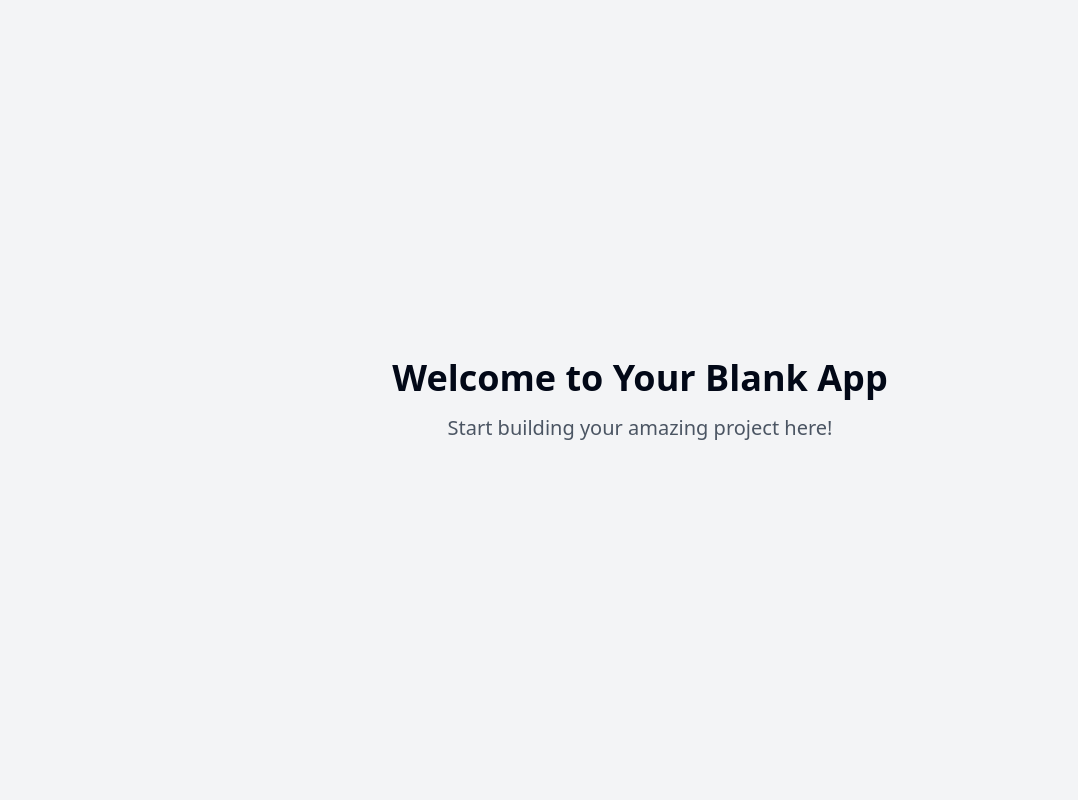
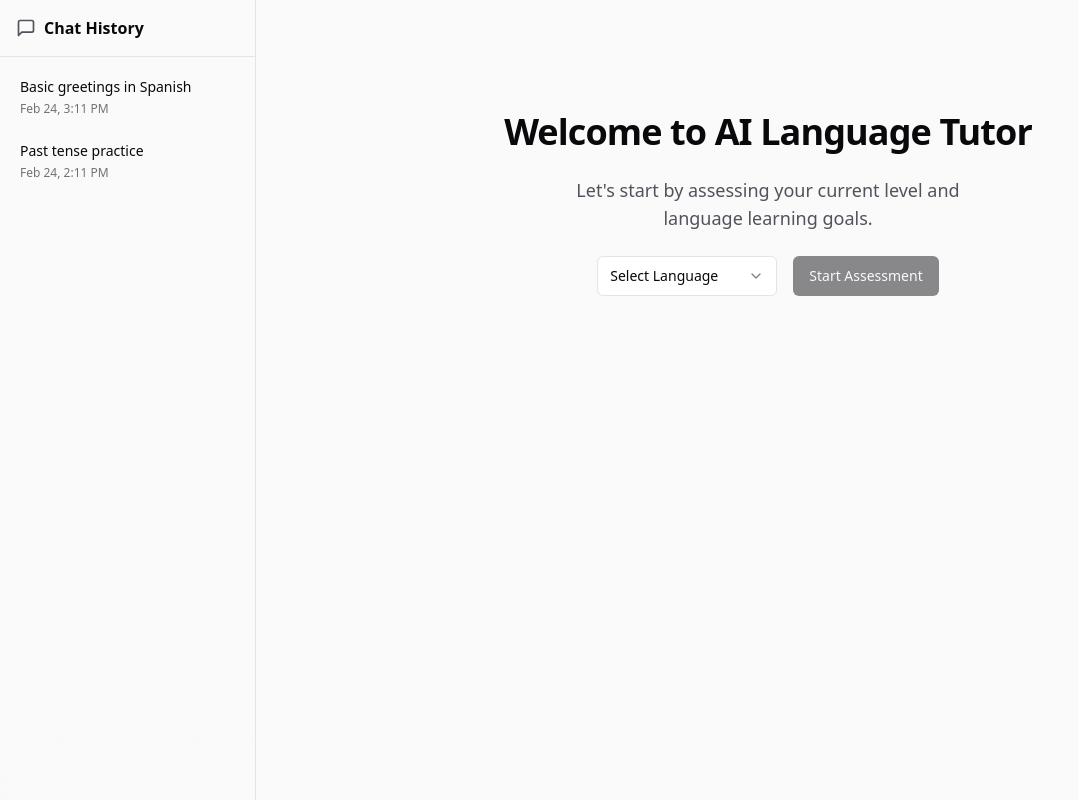
Before and after one commit to yuvraj648/speakwise-tutor, a React (Vite) app: page / in a window 1280 px wide. Shown: the whole page, without its empty margins (0-1078 px from the left). Built offline with nearby package versions, Linux system fonts and the light colour scheme.

Commit message:
Implement language learning assistant
This commit implements a language learning assistant application featuring real-time voice and text conversations with an AI,  AI-based tutorials, and free-form conversation practice.  The application will utilize the Gemini API and include a history panel.

```diff
--- /dev/null
+++ b/src/components/chat-history-sidebar.tsx
@@ -0,0 +1,44 @@
+
+import { ScrollArea } from "@/components/ui/scroll-area";
+import { Separator } from "@/components/ui/separator";
+import { format } from "date-fns";
+import { MessageSquare } from "lucide-react";
+
+interface ChatHistoryItem {
+  id: string;
+  timestamp: Date;
+  preview: string;
+}
+
+interface ChatHistorySidebarProps {
+  history: ChatHistoryItem[];
+  onSelectChat: (id: string) => void;
+}
+
+export function ChatHistorySidebar({ history, onSelectChat }: ChatHistorySidebarProps) {
+  return (
+    <aside className="w-64 border-r bg-zinc-50/40 backdrop-blur-xl">
+      <div className="p-4 flex items-center gap-2">
+        <MessageSquare className="w-5 h-5 text-zinc-600" />
+        <h2 className="font-semibold">Chat History</h2>
+      </div>
+      <Separator />
+      <ScrollArea className="h-[calc(100vh-5rem)]">
+        <div className="p-2">
+          {history.map((item) => (
+            <button
+              key={item.id}
+              onClick={() => onSelectChat(item.id)}
+              className="w-full text-left p-3 rounded-lg hover:bg-zinc-100 transition-colors"
+            >
+              <p className="text-sm font-medium truncate">{item.preview}</p>
+              <p className="text-xs text-zinc-500 mt-1">
+                {format(item.timestamp, "MMM d, h:mm a")}
+              </p>
+            </button>
+          ))}
+        </div>
+      </ScrollArea>
+    </aside>
+  );
+}
--- /dev/null
+++ b/src/components/language-selector.tsx
@@ -0,0 +1,43 @@
+
+import {
+  Select,
+  SelectContent,
+  SelectItem,
+  SelectTrigger,
+  SelectValue,
+} from "@/components/ui/select";
+
+const languages = [
+  { code: "en", name: "English" },
+  { code: "es", name: "Spanish" },
+  { code: "fr", name: "French" },
+  { code: "de", name: "German" },
+  { code: "it", name: "Italian" },
+  { code: "pt", name: "Portuguese" },
+  { code: "ru", name: "Russian" },
+  { code: "zh", name: "Chinese" },
+  { code: "ja", name: "Japanese" },
+  { code: "ko", name: "Korean" },
+];
+
+interface LanguageSelectorProps {
+  onSelect: (language: string) => void;
+  value?: string;
+}
+
+export function LanguageSelector({ onSelect, value }: LanguageSelectorProps) {
+  return (
+    <Select onValueChange={onSelect} value={value}>
+      <SelectTrigger className="w-[180px]">
+        <SelectValue placeholder="Select Language" />
+      </SelectTrigger>
+      <SelectContent>
+        {languages.map((lang) => (
+          <SelectItem key={lang.code} value={lang.code}>
+            {lang.name}
+          </SelectItem>
+        ))}
+      </SelectContent>
+    </Select>
+  );
+}
--- /dev/null
+++ b/src/components/ui/language-level-badge.tsx
@@ -0,0 +1,22 @@
+
+import { Badge } from "@/components/ui/badge";
+import { cn } from "@/lib/utils";
+
+interface LanguageLevelBadgeProps {
+  level: "Beginner" | "Intermediate" | "Advanced";
+  className?: string;
+}
+
+export function LanguageLevelBadge({ level, className }: LanguageLevelBadgeProps) {
+  const colors = {
+    Beginner: "bg-emerald-100 text-emerald-800",
+    Intermediate: "bg-blue-100 text-blue-800",
+    Advanced: "bg-purple-100 text-purple-800",
+  };
+
+  return (
+    <Badge className={cn("font-medium", colors[level], className)} variant="outline">
+      {level}
+    </Badge>
+  );
+}
--- a/src/index.css
+++ b/src/index.css
@@ -1,3 +1,4 @@
+
 @tailwind base;
 @tailwind components;
 @tailwind utilities;
@@ -5,88 +6,34 @@
 @layer base {
   :root {
     --background: 0 0% 100%;
-    --foreground: 222.2 84% 4.9%;
+    --foreground: 240 10% 3.9%;
 
     --card: 0 0% 100%;
-    --card-foreground: 222.2 84% 4.9%;
+    --card-foreground: 240 10% 3.9%;
 
     --popover: 0 0% 100%;
-    --popover-foreground: 222.2 84% 4.9%;
+    --popover-foreground: 240 10% 3.9%;
 
-    --primary: 222.2 47.4% 11.2%;
-    --primary-foreground: 210 40% 98%;
+    --primary: 240 5.9% 10%;
+    --primary-foreground: 0 0% 98%;
 
-    --secondary: 210 40% 96.1%;
-    --secondary-foreground: 222.2 47.4% 11.2%;
+    --secondary: 240 4.8% 95.9%;
+    --secondary-foreground: 240 5.9% 10%;
 
-    --muted: 210 40% 96.1%;
-    --muted-foreground: 215.4 16.3% 46.9%;
+    --muted: 240 4.8% 95.9%;
+    --muted-foreground: 240 3.8% 46.1%;
 
-    --accent: 210 40% 96.1%;
-    --accent-foreground: 222.2 47.4% 11.2%;
+    --accent: 240 4.8% 95.9%;
+    --accent-foreground: 240 5.9% 10%;
 
     --destructive: 0 84.2% 60.2%;
-    --destructive-foreground: 210 40% 98%;
+    --destructive-foreground: 0 0% 98%;
 
-    --border: 214.3 31.8% 91.4%;
-    --input: 214.3 31.8% 91.4%;
-    --ring: 222.2 84% 4.9%;
+    --border: 240 5.9% 90%;
+    --input: 240 5.9% 90%;
+    --ring: 240 5.9% 10%;
 
     --radius: 0.5rem;
-
-    --sidebar-background: 0 0% 98%;
-
-    --sidebar-foreground: 240 5.3% 26.1%;
-
-    --sidebar-primary: 240 5.9% 10%;
-
-    --sidebar-primary-foreground: 0 0% 98%;
-
-    --sidebar-accent: 240 4.8% 95.9%;
-
-    --sidebar-accent-foreground: 240 5.9% 10%;
-
-    --sidebar-border: 220 13% 91%;
-
-    --sidebar-ring: 217.2 91.2% 59.8%;
-  }
-
-  .dark {
-    --background: 222.2 84% 4.9%;
-    --foreground: 210 40% 98%;
-
-    --card: 222.2 84% 4.9%;
-    --card-foreground: 210 40% 98%;
-
-    --popover: 222.2 84% 4.9%;
-    --popover-foreground: 210 40% 98%;
-
-    --primary: 210 40% 98%;
-    --primary-foreground: 222.2 47.4% 11.2%;
-
-    --secondary: 217.2 32.6% 17.5%;
-    --secondary-foreground: 210 40% 98%;
-
-    --muted: 217.2 32.6% 17.5%;
-    --muted-foreground: 215 20.2% 65.1%;
-
-    --accent: 217.2 32.6% 17.5%;
-    --accent-foreground: 210 40% 98%;
-
-    --destructive: 0 62.8% 30.6%;
-    --destructive-foreground: 210 40% 98%;
-
-    --border: 217.2 32.6% 17.5%;
-    --input: 217.2 32.6% 17.5%;
-    --ring: 212.7 26.8% 83.9%;
-    --sidebar-background: 240 5.9% 10%;
-    --sidebar-foreground: 240 4.8% 95.9%;
-    --sidebar-primary: 224.3 76.3% 48%;
-    --sidebar-primary-foreground: 0 0% 100%;
-    --sidebar-accent: 240 3.7% 15.9%;
-    --sidebar-accent-foreground: 240 4.8% 95.9%;
-    --sidebar-border: 240 3.7% 15.9%;
-    --sidebar-ring: 217.2 91.2% 59.8%;
   }
 }
 
@@ -94,8 +41,8 @@
   * {
     @apply border-border;
   }
-
   body {
     @apply bg-background text-foreground;
+    font-feature-settings: "rlig" 1, "calt" 1;
   }
 }
--- a/src/pages/Index.tsx
+++ b/src/pages/Index.tsx
@@ -1,14 +1,110 @@
-// Update this page (the content is just a fallback if you fail to update the page)
 
-const Index = () => {
+import { useState } from "react";
+import { Button } from "@/components/ui/button";
+import { Tabs, TabsContent, TabsList, TabsTrigger } from "@/components/ui/tabs";
+import { ChatHistorySidebar } from "@/components/chat-history-sidebar";
+import { LanguageSelector } from "@/components/language-selector";
+import { LanguageLevelBadge } from "@/components/ui/language-level-badge";
+import { BookOpen, MessageSquare } from "lucide-react";
+
+const mockHistory = [
+  {
+    id: "1",
+    timestamp: new Date(),
+    preview: "Basic greetings in Spanish",
+  },
+  {
+    id: "2",
+    timestamp: new Date(Date.now() - 3600000),
+    preview: "Past tense practice",
+  },
+];
+
+export default function Index() {
+  const [selectedLanguage, setSelectedLanguage] = useState<string>();
+  const [showAssessment, setShowAssessment] = useState(true);
+
+  const handleStartAssessment = () => {
+    // Will implement assessment logic later
+    setShowAssessment(false);
+  };
+
   return (
-    <div className="min-h-screen flex items-center justify-center bg-gray-100">
-      <div className="text-center">
-        <h1 className="text-4xl font-bold mb-4">Welcome to Your Blank App</h1>
-        <p className="text-xl text-gray-600">Start building your amazing project here!</p>
-      </div>
+    <div className="flex h-screen overflow-hidden bg-gradient-to-br from-zinc-50 to-zinc-100/50">
+      <ChatHistorySidebar
+        history={mockHistory}
+        onSelectChat={(id) => console.log("Selected chat:", id)}
+      />
+
+      <main className="flex-1 overflow-auto">
+        <div className="max-w-4xl mx-auto p-8">
+          {showAssessment ? (
+            <div className="text-center space-y-6 mt-20">
+              <h1 className="text-4xl font-bold tracking-tight">
+                Welcome to AI Language Tutor
+              </h1>
+              <p className="text-zinc-600 text-lg max-w-md mx-auto">
+                Let's start by assessing your current level and language learning goals.
+              </p>
+              <div className="flex items-center justify-center gap-4">
+                <LanguageSelector onSelect={setSelectedLanguage} />
+                <Button onClick={handleStartAssessment} disabled={!selectedLanguage}>
+                  Start Assessment
+                </Button>
+              </div>
+            </div>
+          ) : (
+            <Tabs defaultValue="tutorial" className="space-y-6">
+              <TabsList className="grid w-full max-w-md mx-auto grid-cols-2">
+                <TabsTrigger value="tutorial" className="flex items-center gap-2">
+                  <BookOpen className="w-4 h-4" />
+                  AI Tutorials
+                </TabsTrigger>
+                <TabsTrigger value="practice" className="flex items-center gap-2">
+                  <MessageSquare className="w-4 h-4" />
+                  Free Practice
+                </TabsTrigger>
+              </TabsList>
+
+              <TabsContent value="tutorial" className="space-y-4">
+                <div className="grid gap-4">
+                  <div className="p-6 rounded-xl border bg-white/50 backdrop-blur-sm space-y-4">
+                    <div className="flex items-center justify-between">
+                      <h3 className="font-semibold text-lg">Basic Conversations</h3>
+                      <LanguageLevelBadge level="Beginner" />
+                    </div>
+                    <p className="text-zinc-600">
+                      Start with basic greetings and everyday conversations.
+                    </p>
+                    <Button>Begin Lesson</Button>
+                  </div>
+
+                  <div className="p-6 rounded-xl border bg-white/50 backdrop-blur-sm space-y-4">
+                    <div className="flex items-center justify-between">
+                      <h3 className="font-semibold text-lg">Intermediate Speaking</h3>
+                      <LanguageLevelBadge level="Intermediate" />
+                    </div>
+                    <p className="text-zinc-600">
+                      Practice complex conversations and improve fluency.
+                    </p>
+                    <Button>Begin Lesson</Button>
+                  </div>
+                </div>
+              </TabsContent>
+
+              <TabsContent value="practice" className="min-h-[400px]">
+                <div className="p-6 rounded-xl border bg-white/50 backdrop-blur-sm">
+                  <h3 className="font-semibold text-lg mb-4">Free Conversation Practice</h3>
+                  <p className="text-zinc-600 mb-6">
+                    Practice freely with our AI language tutor. Speak or type in your chosen language.
+                  </p>
+                  <Button>Start Conversation</Button>
+                </div>
+              </TabsContent>
+            </Tabs>
+          )}
+        </div>
+      </main>
     </div>
   );
-};
-
-export default Index;
+}
```
